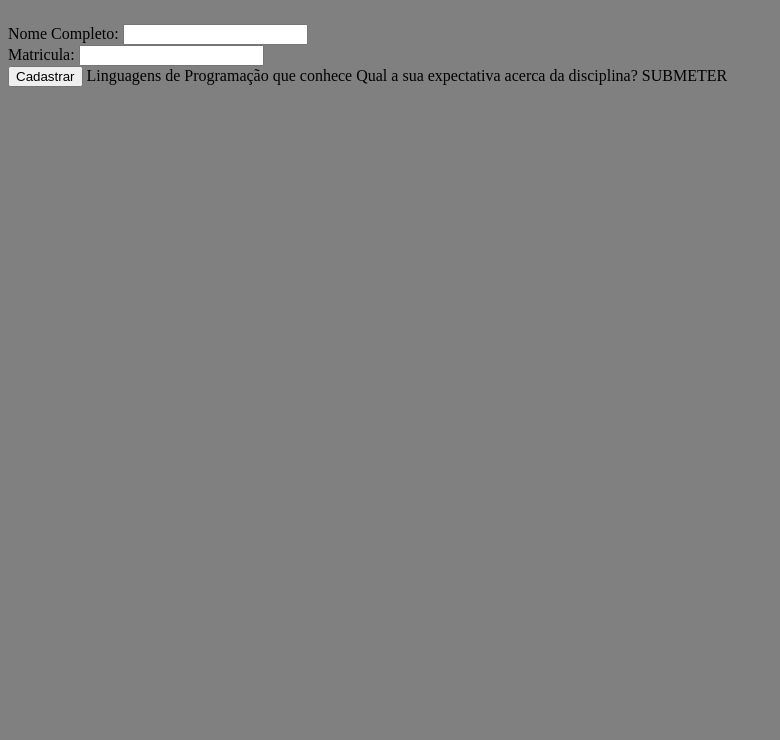
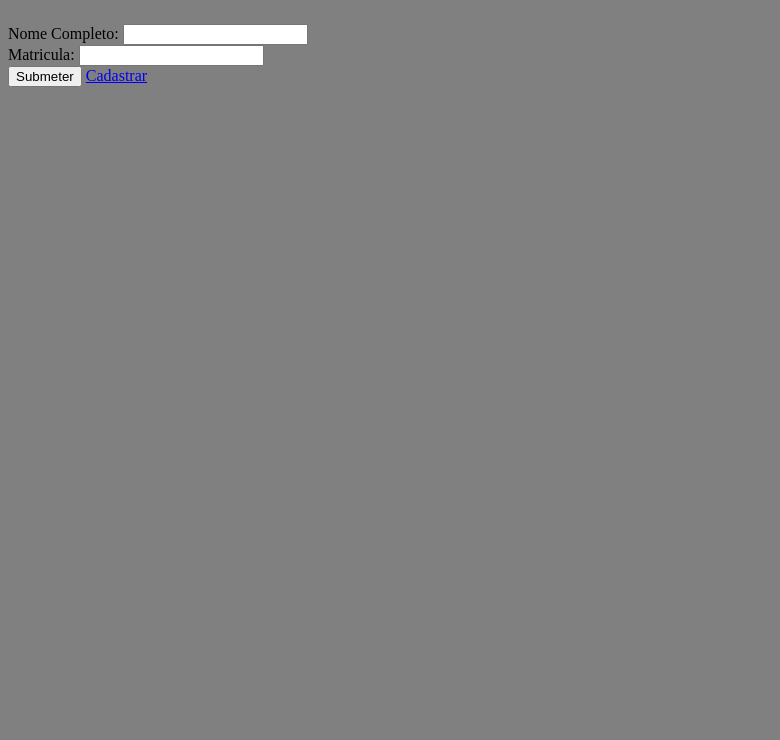
Before and after one commit to wellington7/si1-lab1, a plain HTML site: page estatica-simples/formulario.html in a window 1280 px wide. Shown: the part 60-800 px from the top of the page, without its empty margins (0-780 px from the left). Drawn offline with Linux system fonts and the light colour scheme.

Commit message:
Paginas em HTML simples

```diff
--- a/estatica-simples/formulario.html
+++ b/estatica-simples/formulario.html
@@ -12,11 +12,10 @@
 Nome Completo: <input type="text" name="nome"><br>
 
 Matricula: <input type="text" name="matricula"><br>
-<input type="submit" value="Cadastrar">
-Linguagens de Programação que conhece
-Qual a sua expectativa acerca da disciplina?
+<input type="submit" value= "Submeter">
 
-SUBMETER
+<a href="cadastrado.html">Cadastrar</a>
+
 </form>
 </body>
 
```
Also changed, not shown: estatica-simples/cadastrado.html (+4 -1 lines).
